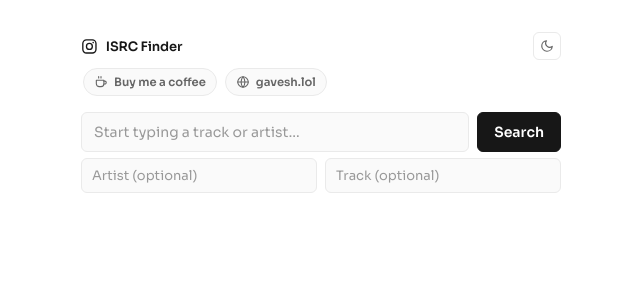
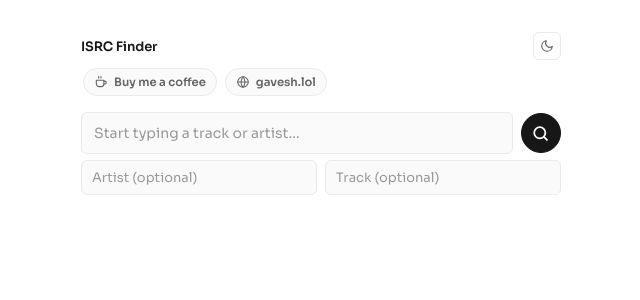
Before and after one commit to gavesh-uhh/isrc-finder-ig, a Next.js app: page / in a window 1280 px wide. Shown: the top 300 px of the page, without its empty margins (319-959 px from the left). Built offline with nearby package versions, Linux system fonts and the light colour scheme.

Commit message:
updated. circular search button and removed instagram branding

```diff
--- a/app/globals.css
+++ b/app/globals.css
@@ -143,22 +143,9 @@ header {
 }
 
 .brand {
-  display: flex;
-  align-items: center;
-  gap: 0.5rem;
   font-size: 13px;
   font-weight: 600;
   letter-spacing: -0.01em;
-}
-
-.brand svg {
-  flex-shrink: 0;
-}
-
-.brand-icon {
-  width: 1.05rem;
-  height: 1.05rem;
-  color: var(--text);
 }
 
 .sr-only {
@@ -201,12 +188,59 @@ form {
   display: flex;
   gap: 8px;
   margin-bottom: 6px;
+  align-items: center;
 }
 
 .field {
   flex: 1;
   position: relative;
   min-width: 0;
+}
+
+.main-field {
+  display: flex;
+}
+
+.icon-btn {
+  display: flex;
+  align-items: center;
+  justify-content: center;
+  flex: 0 0 auto;
+  width: 40px;
+  height: 40px;
+  min-width: 40px;
+  min-height: 40px;
+  padding: 0;
+  border: 1px solid var(--border);
+  border-radius: 50%;
+  background: var(--surface);
+  color: var(--text-dim);
+  cursor: pointer;
+  transition: color 0.15s, background 0.15s, border-color 0.15s;
+}
+
+.icon-btn:hover:not(:disabled) {
+  border-color: var(--border-hover);
+  background: var(--surface-2);
+  color: var(--text);
+}
+
+.icon-btn:focus-visible {
+  outline: 2px solid var(--text);
+  outline-offset: 1px;
+}
+
+.icon-btn:disabled {
+  opacity: 0.5;
+  cursor: default;
+}
+
+.search-icon {
+  flex: 0 0 auto;
+  width: 1.2rem;
+  height: 1.2rem;
+  min-width: 1.2rem;
+  min-height: 1.2rem;
 }
 
 input[type="text"] {
@@ -220,6 +254,11 @@ input[type="text"] {
   border-radius: var(--radius);
   outline: none;
   transition: border-color 0.15s, background 0.15s;
+}
+
+.main-field input[type="text"] {
+  flex: 1;
+  min-height: 42px;
 }
 
 input[type="text"]::placeholder {
@@ -478,11 +517,16 @@ button[type="submit"] {
   font-family: var(--font);
   font-size: 14px;
   font-weight: 600;
-  padding: 10px 16px;
-  border-radius: var(--radius);
+  width: 40px;
+  height: 40px;
+  min-width: 40px;
+  min-height: 40px;
+  padding: 0;
+  border-radius: 50%;
   cursor: pointer;
   transition: opacity 0.15s;
   white-space: nowrap;
+  flex: 0 0 auto;
 }
 
 button[type="submit"]:hover {
@@ -1024,10 +1068,19 @@ button[type="submit"]:focus-visible {
     padding: 10px 12px;
   }
 
+  .icon-btn,
   button[type="submit"] {
-    min-height: 42px;
-    padding: 10px 13px;
-    font-size: 13px;
+    width: 40px;
+    height: 40px;
+    min-width: 40px;
+    min-height: 40px;
+  }
+
+  .search-icon {
+    width: 1.3rem;
+    height: 1.3rem;
+    min-width: 1.3rem;
+    min-height: 1.3rem;
   }
 
   .popular,
--- a/app/layout.tsx
+++ b/app/layout.tsx
@@ -14,9 +14,9 @@ const sora = Sora({
 });
 
 export const metadata: Metadata = {
-  title: "Instagram ISRC Finder",
+  title: "ISRC Finder",
   description: "Search quickly for recording ISRCs with MusicBrainz and Spotify.",
-  applicationName: "Instagram ISRC Finder",
+  applicationName: "ISRC Finder",
   manifest: "/manifest.webmanifest",
   icons: {
     icon: [
--- a/components/icons.tsx
+++ b/components/icons.tsx
@@ -52,20 +52,19 @@ export function GlobeIcon() {
   );
 }
 
-export function InstagramIcon() {
+export function CloseIcon() {
   return (
-    <svg className="brand-icon" viewBox="0 0 24 24" fill="none" stroke="currentColor" strokeWidth="1.9" strokeLinecap="round" strokeLinejoin="round" aria-hidden="true">
-      <rect x="2.6" y="2.6" width="18.8" height="18.8" rx="5.2" />
-      <circle cx="12" cy="12" r="4.2" />
-      <circle cx="17.4" cy="6.6" r="1.15" fill="currentColor" stroke="none" />
+    <svg className="clear-icon" viewBox="0 0 24 24" fill="none" stroke="currentColor" strokeWidth="2.2" strokeLinecap="round" strokeLinejoin="round" aria-hidden="true">
+      <path d="M18 6 6 18M6 6l12 12" />
     </svg>
   );
 }
 
-export function CloseIcon() {
+export function SearchIcon() {
   return (
-    <svg className="clear-icon" viewBox="0 0 24 24" fill="none" stroke="currentColor" strokeWidth="2.2" strokeLinecap="round" strokeLinejoin="round" aria-hidden="true">
-      <path d="M18 6 6 18M6 6l12 12" />
+    <svg className="search-icon" viewBox="0 0 24 24" fill="none" stroke="currentColor" strokeWidth="2.2" strokeLinecap="round" strokeLinejoin="round" aria-hidden="true">
+      <circle cx="11" cy="11" r="7" />
+      <path d="m20 20-3.5-3.5" />
     </svg>
   );
 }
--- a/components/isrc-finder.tsx
+++ b/components/isrc-finder.tsx
@@ -16,7 +16,7 @@ import {
   CoffeeIcon,
   CopyIcon,
   GlobeIcon,
-  InstagramIcon,
+  SearchIcon,
   StarIcon,
   ThemeIcon,
 } from "@/components/icons";
@@ -50,6 +50,8 @@ const MAX_ARTWORK_CACHE_ENTRIES = 100;
 const SAVED_TRACKS_STORAGE_KEY = "isrc-finder-saved-tracks";
 const SAVED_TRACK_PREVIEW_COUNT = 5;
 const MAX_SAVED_TRACKS = 100;
+/** Must match the number of tracks returned by /api/popular. */
+const POPULAR_TRACKS_COUNT = 6;
 
 function PlaceholderArt() {
   return (
@@ -980,10 +982,7 @@ export default function IsrcFinder() {
     <>
       <div className="wrap">
         <header>
-          <div className="brand">
-            <InstagramIcon />
-            <span className="sr-only">Instagram </span>ISRC Finder
-          </div>
+          <div className="brand">ISRC Finder</div>
           <button
             className="theme-toggle"
             type="button"
@@ -1099,8 +1098,15 @@ export default function IsrcFinder() {
               )}
             </div>
           </div>
-          <button type="submit" id="submitBtn" disabled={isSearching}>
-            Search
+          <button
+            type="submit"
+            id="submitBtn"
+            className="icon-btn"
+            disabled={isSearching}
+            aria-label="Search"
+            title="Search"
+          >
+            <SearchIcon />
           </button>
         </form>
 
@@ -1112,7 +1118,7 @@ export default function IsrcFinder() {
             </div>
             {popularLoading && popularTracks.length === 0 ? (
               <ul className="popular-list" aria-label="Loading popular tracks">
-                {Array.from({ length: 4 }, (_, index) => (
+                {Array.from({ length: POPULAR_TRACKS_COUNT }, (_, index) => (
                   <li className="track-row track-row--skeleton" key={index} aria-hidden="true" />
                 ))}
               </ul>
```
Also changed, not shown: public/manifest.webmanifest.
